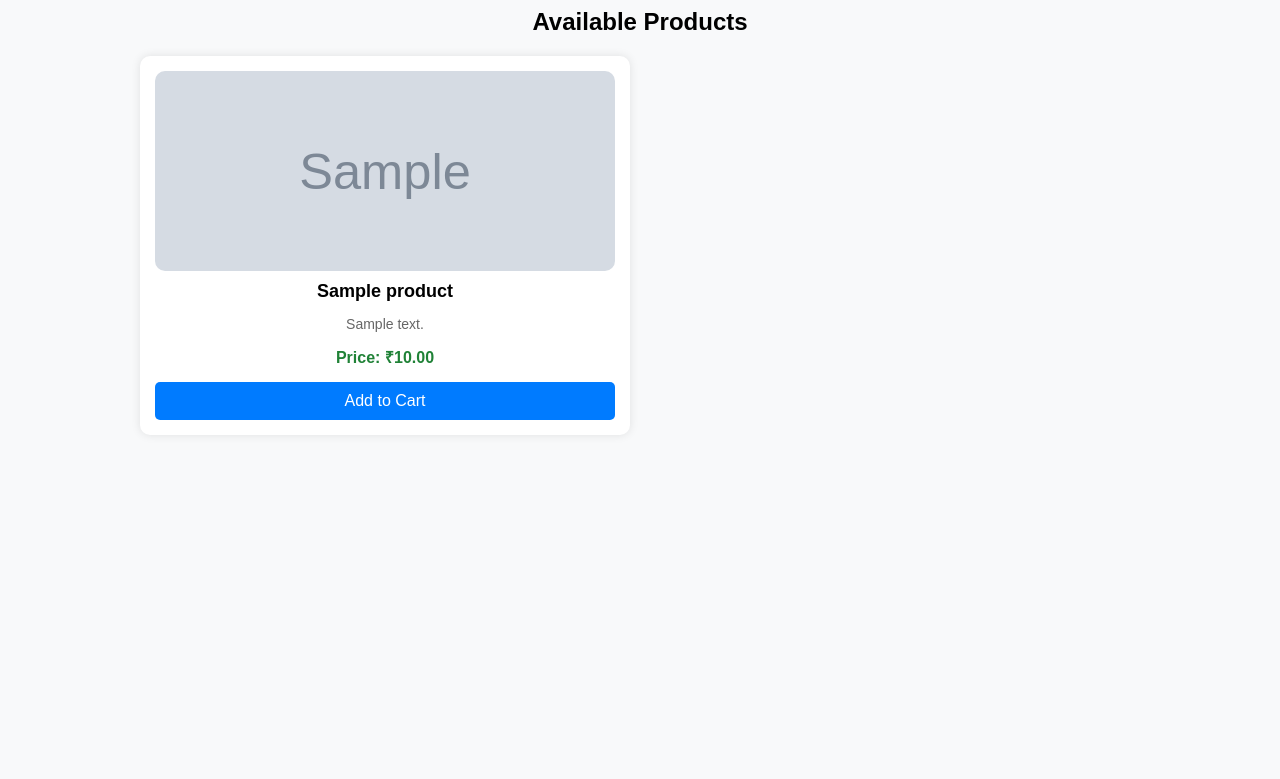
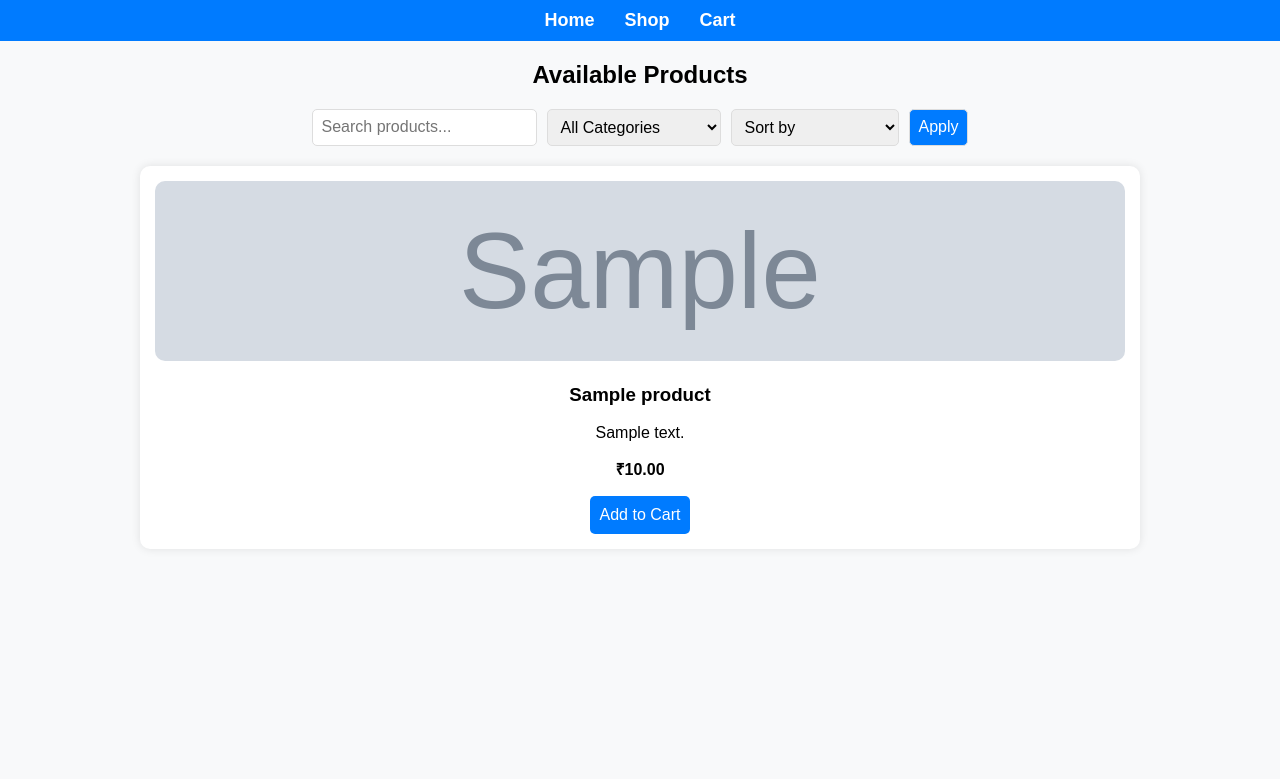
Before and after one commit to Tusharjungli/auto_store, a Django app: page /products/ in a window 1280 px wide. Shown: the top 779 px of the page. Run offline with Django 5.2, Linux system fonts and the light colour scheme; tables that the repository leaves empty hold one stand-in row (values such as "Sample post"); grey boxes marked "Sample" are stand-in pictures.

Commit message:
v1.2 - Added search, filering and sorting to products

```diff
--- a/products/models.py
+++ b/products/models.py
@@ -1,10 +1,19 @@
 from django.db import models
 
 class Product(models.Model):
+    CATEGORY_CHOICES = [
+        ('engine', 'Engine Parts'),
+        ('brake', 'Brake System'),
+        ('lights', 'Lights & Indicators'),
+        ('battery', 'Battery & Electrical'),
+        ('accessory', 'Accessories'),
+    ]
+
     name = models.CharField(max_length=255)
     description = models.TextField()
     price = models.DecimalField(max_digits=10, decimal_places=2)
-    image = models.ImageField(upload_to="product_images/")
+    image = models.ImageField(upload_to='product_images/')
+    category = models.CharField(max_length=50, choices=CATEGORY_CHOICES, default='accessory')
 
     def __str__(self):
         return self.name
--- a/products/templates/products/product_list.html
+++ b/products/templates/products/product_list.html
@@ -1,24 +1,59 @@
 {% load static %}
-<html>
+<!DOCTYPE html>
+<html lang="en">
 <head>
-    <title>Products</title>
+    <meta charset="UTF-8">
+    <meta name="viewport" content="width=device-width, initial-scale=1.0">
+    <title>Product List</title>
     <link rel="stylesheet" href="{% static 'css/product.css' %}">
 </head>
 <body>
+
+    <!-- ✅ Navigation Bar -->
+    <nav class="navbar">
+        <a href="{% url 'home' %}">Home</a>
+        <a href="{% url 'product_list' %}">Shop</a>
+        <a href="{% url 'cart_view' %}">Cart</a>
+    </nav>
+
     <h2>Available Products</h2>
+
+    <!-- ✅ Search & Filter Form -->
+    <form method="GET" action="{% url 'product_list' %}">
+        <input type="text" name="q" placeholder="Search products..." value="{{ request.GET.q }}">
+
+        <select name="category">
+            <option value="">All Categories</option>
+            <option value="engine" {% if selected_category == "engine" %}selected{% endif %}>Engine Parts</option>
+            <option value="brake" {% if selected_category == "brake" %}selected{% endif %}>Brake System</option>
+            <option value="lights" {% if selected_category == "lights" %}selected{% endif %}>Lights & Indicators</option>
+            <option value="battery" {% if selected_category == "battery" %}selected{% endif %}>Battery & Electrical</option>
+            <option value="accessory" {% if selected_category == "accessory" %}selected{% endif %}>Accessories</option>
+        </select>
+
+        <select name="sort">
+            <option value="">Sort by</option>
+            <option value="price_low" {% if selected_sort == "price_low" %}selected{% endif %}>Price: Low to High</option>
+            <option value="price_high" {% if selected_sort == "price_high" %}selected{% endif %}>Price: High to Low</option>
+        </select>
+
+        <button type="submit">Apply</button>
+    </form>
+
+    <!-- ✅ Product List -->
     <div class="products">
         {% for product in products %}
             <div class="product-card">
                 <img src="{{ product.image.url }}" alt="{{ product.name }}">
                 <h3>{{ product.name }}</h3>
-                <p>{{ product.description }}</p>
-                <p><strong>Price: ₹{{ product.price }}</strong></p>
-                <a href="{% url 'add_to_cart' product.id %}">
-                <button>Add to Cart</button>
+                <p>{{ product.description|truncatewords:10 }}</p>
+                <p><strong>₹{{ product.price }}</strong></p>
+                <a href="{% url 'add_to_cart' product.id %}" class="cart-btn">Add to Cart</a>
             </div>
         {% empty %}
-            <p>No products available.</p>
+            <p>No products found.</p>
         {% endfor %}
     </div>
+
 </body>
 </html>
--- a/products/views.py
+++ b/products/views.py
@@ -2,5 +2,25 @@
 from .models import Product
 
 def product_list(request):
-    products = Product.objects.all()  # Get all products
-    return render(request, "products/product_list.html", {"products": products})
+    query = request.GET.get('q')
+    category = request.GET.get('category')
+    sort_by = request.GET.get('sort')
+
+    products = Product.objects.all()
+
+    if query:
+        products = products.filter(name__icontains=query)
+
+    if category:
+        products = products.filter(category=category)
+
+    if sort_by == 'price_low':
+        products = products.order_by('price')
+    elif sort_by == 'price_high':
+        products = products.order_by('-price')
+
+    return render(request, 'products/product_list.html', {
+        'products': products,
+        'selected_category': category,
+        'selected_sort': sort_by,
+    })
--- a/static/css/product.css
+++ b/static/css/product.css
@@ -1,20 +1,70 @@
-/* Style for product listing */
+/* ✅ General Styles */
 body {
   font-family: Arial, sans-serif;
   background: #f8f9fa;
   text-align: center;
+  margin: 0;
+  padding: 0;
 }
 
-/* Grid layout for products */
+/* ✅ Navigation Bar */
+.navbar {
+  background: #007BFF;
+  padding: 10px;
+  display: flex;
+  justify-content: center;
+}
+
+.navbar a {
+  color: white;
+  text-decoration: none;
+  margin: 0 15px;
+  font-size: 18px;
+  transition: 0.3s;
+  font-weight: bold;
+}
+
+.navbar a:hover {
+  color: #f8f9fa;
+  text-decoration: underline;
+}
+
+/* ✅ Search Bar & Filter */
+form {
+  display: flex;
+  justify-content: center;
+  gap: 10px;
+  margin-bottom: 20px;
+}
+
+input[type="text"], select, button {
+  padding: 8px;
+  font-size: 16px;
+  border: 1px solid #ddd;
+  border-radius: 5px;
+}
+
+button {
+  background: #007BFF;
+  color: white;
+  cursor: pointer;
+  transition: 0.3s;
+}
+
+button:hover {
+  background: #0056b3;
+}
+
+/* ✅ Product Grid */
 .products {
   display: grid;
   grid-template-columns: repeat(auto-fit, minmax(250px, 1fr));
   gap: 20px;
   max-width: 1000px;
-  margin: 20px auto;
+  margin: 0 auto;
 }
 
-/* Individual product card */
+/* ✅ Product Card */
 .product-card {
   background: white;
   padding: 15px;
@@ -24,50 +74,30 @@
   transition: transform 0.3s;
 }
 
-/* Hover effect */
 .product-card:hover {
   transform: scale(1.05);
 }
 
-/* Ensure all product images have the same size */
+/* ✅ Product Image */
 .product-card img {
-  width: 100%; /* Make images fit within the card */
-  height: 200px; /* Set a fixed height */
-  object-fit: cover; /* Crop images to maintain uniformity */
+  width: 100%;
+  height: 180px;
+  object-fit: cover;
   border-radius: 10px;
 }
 
-/* Product name */
-.product-card h3 {
-  margin: 10px 0;
-  font-size: 18px;
-}
-
-/* Product description */
-.product-card p {
-  font-size: 14px;
-  color: #666;
-}
-
-/* Price styling */
-.product-card strong {
-  color: #208237;
-  font-size: 16px;
-}
-
-/* Add to Cart button */
-button {
+/* ✅ Cart Button */
+.cart-btn {
+  display: inline-block;
   background: #007BFF;
   color: white;
   padding: 10px;
-  border: none;
-  width: 100%;
+  text-decoration: none;
+  font-size: 16px;
   border-radius: 5px;
-  font-size: 16px;
-  cursor: pointer;
   transition: 0.3s;
 }
 
-button:hover {
+.cart-btn:hover {
   background: #0056b3;
 }
```
Also changed, not shown: products/migrations/0002_product_category.py (added).
